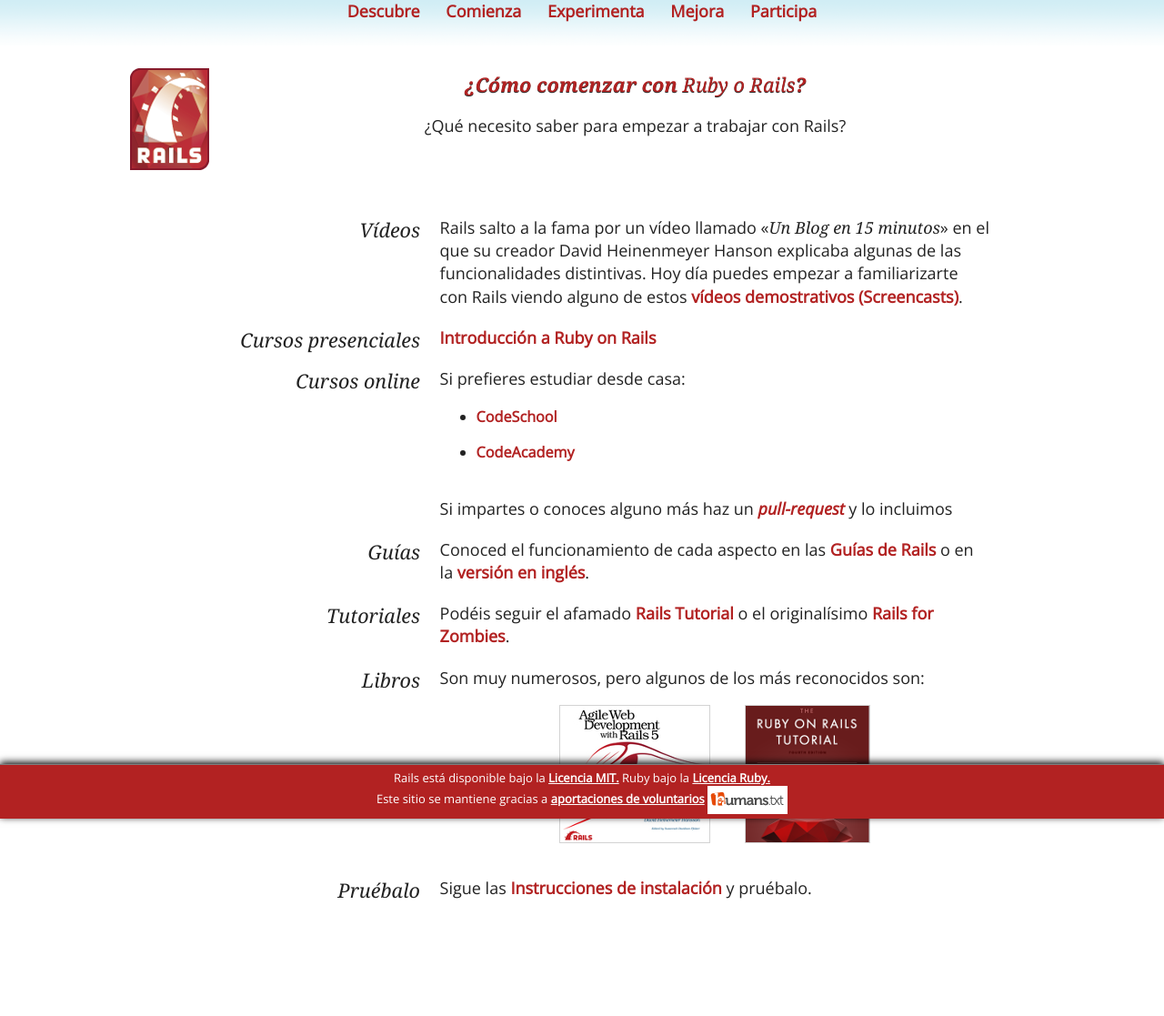
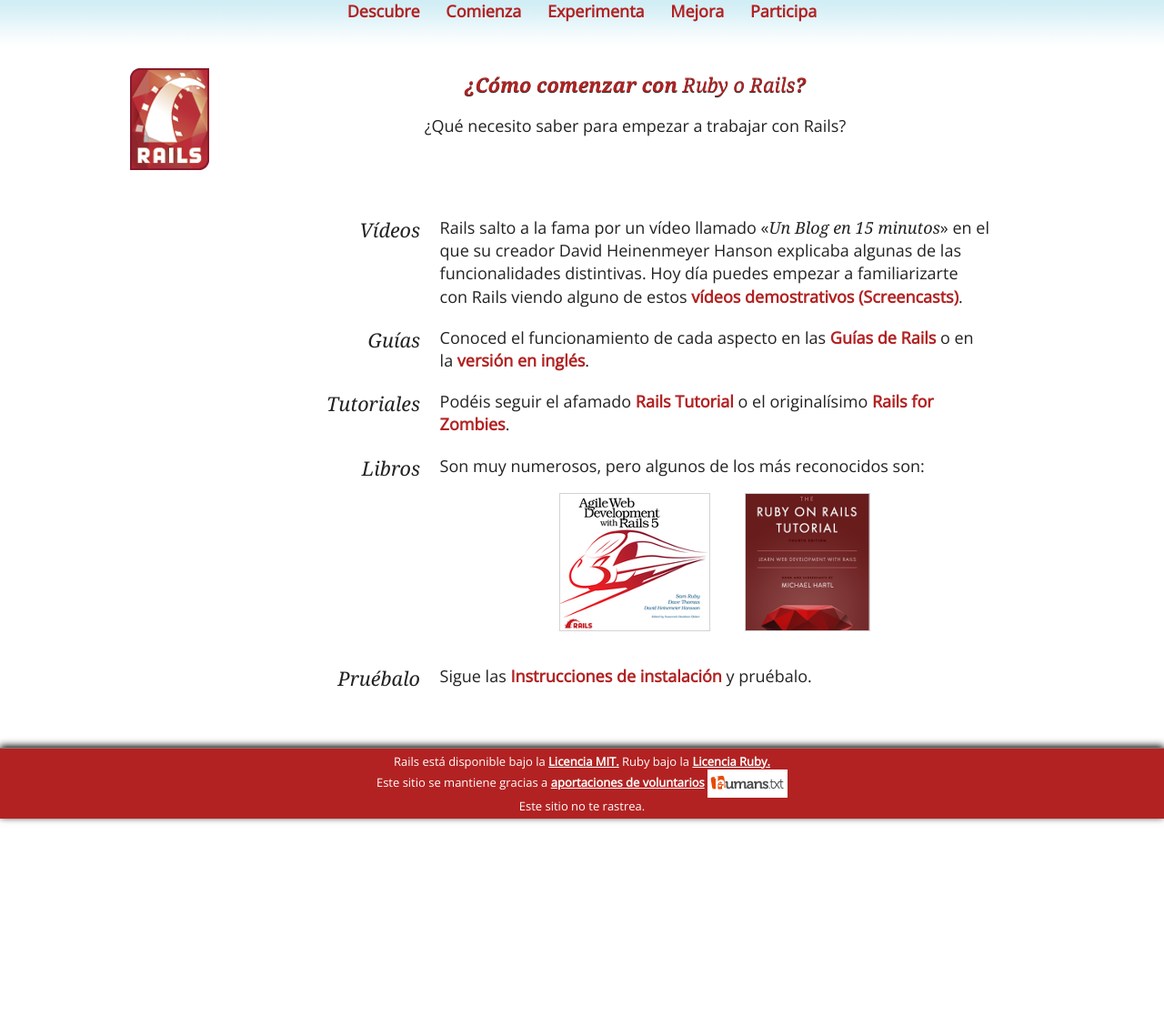
Before and after one commit to rails-es/rails-es.github.io, a Jekyll site: the page built from comienza.html, in a window 1280 px wide. Shown: the whole page at 91% size. Built offline with Jekyll 4.4.1, drawn with Linux system fonts in a browser that asks for light colours; some web fonts are replaced; Markdown is read by kramdown in place of the engine named in the settings.

Commit message:
remove trackers and outdated info

```diff
--- a/_layouts/default.html
+++ b/_layouts/default.html
@@ -11,7 +11,7 @@
     <meta http-equiv="X-Clacks-Overhead" content="GNU Terry Pratchett" />
     <title>Ruby on Rails - {{ page.title || "El desarrollo web que no molesta"  }}</title>
     <meta name="description" content="Rails es un framework de desarrollo de aplicaciones web optimizado para la felicidad del programador y la productividad">
-    <meta name="author" content="Fernando Martínez para APRODEWEB">
+    <meta name="author" content="Fernando Martínez">
     <link rel="author" href="humans.txt" />
     <meta name="viewport" content="width=device-width">
     <link rel="shortcut icon" href="img/favicon.jpg" type="image/jpg" />
@@ -46,15 +46,8 @@
       Este sitio se mantiene gracias a
       <a href="/humans.txt">aportaciones de voluntarios</a>
       <a href="/humans.txt"><img src="img/humanstxt.gif" alt="Humans.txt" width="88" height="31"></a>
+      <br>
+      Este sitio no te rastrea.
     </footer>
-    <script>
-      (function(i,s,o,g,r,a,m){i['GoogleAnalyticsObject']=r;i[r]=i[r]||function(){
-      (i[r].q=i[r].q||[]).push(arguments)},i[r].l=1*new Date();a=s.createElement(o),
-      m=s.getElementsByTagName(o)[0];a.async=1;a.src=g;m.parentNode.insertBefore(a,m)
-      })(window,document,'script','//www.google-analytics.com/analytics.js','ga');
-      ga('create', 'UA-25966995-3', 'auto');
-      ga('send', 'pageview');
-
-    </script>
   </body>
 </html>
--- a/comienza.html
+++ b/comienza.html
@@ -17,23 +17,6 @@
       David Heinenmeyer Hanson explicaba algunas de las funcionalidades distintivas. Hoy día puedes empezar a
       familiarizarte con Rails viendo alguno de estos <a href="https://www.youtube.com/results?search_query=ruby+on+rails+espa%C3%B1ol">vídeos
         demostrativos (Screencasts)</a>.</dd>
-    <dt>Cursos presenciales</dt>
-    <dd>
-    <a href='http://school.wearepeople.io/courses/1'
-      alt='Curso de Introduccion a Ruby on Rails'
-      target='_blank'>
-      Introducción a Ruby on Rails
-    </a>
-    </dd>
-    <dt>Cursos online</dt>
-    <dd>Si prefieres estudiar desde casa:
-      <ul>
-        <li><a href="https://www.codeschool.com/learn/ruby" title="codeschool">CodeSchool</a></li>
-        <li><a href="https://www.codecademy.com/learn/learn-rails" title="codeacademy">CodeAcademy</a></li>
-      </ul>
-    </dd>
-    <dt>&nbsp;</dt>
-    <dd>Si impartes o conoces alguno más haz un <i><a href="https://github.com/aprodeweb/rubyonrails.org.es">pull-request</a></i> y lo incluimos
     </dd>
     <dt>Guías</dt>
     <dd>Conoced el funcionamiento de cada aspecto en las <a href="http://www.guiasrails.es/">Guías de Rails</a> o en la <a href="http://guides.rubyonrails.org/">versión en inglés</a>.</dd>
--- a/humans.txt
+++ b/humans.txt
@@ -9,7 +9,6 @@
   tu aportación
 
   Names (& URL):
-  - WeArePeople - http://wearepeople.io (donated resources)
   - Darío Hereñú - https://github.com/kant (PR)
   - Raul Viera - https://github.com/daumier (PR)
   - Rocío Fernandez Díaz-Meco - https://github.com/ro-fdm (PR)
--- a/participa.html
+++ b/participa.html
@@ -17,7 +17,6 @@
     <dt>Eventos</dt>
     <dd>Conferencias de <a href="http://lanyrd.com/topics/ruby/" title="Eventos de Ruby">Ruby</a>
       y de <a href="http://lanyrd.com/topics/ruby-on-rails/" title="Eventore de Rails">Rails</a> en todo el mundo
-      y desde 2016 <a href='http://conferenciaror.es'>de nuevo en España</a></dd>
     <dt>Periódicamente</dt>
     <dd>Grupos locales de <a href="http://ruby.meetup.com/" title="Grupos de Encuentro">encuentro</a>
       y <a href="http://rubyusergroups.org/" title="Grupos de discusión">discusión</a>
```
Also changed, not shown: _layouts/conferencia.html (+3 -11 lines), instala.html (+4 -4 lines).
